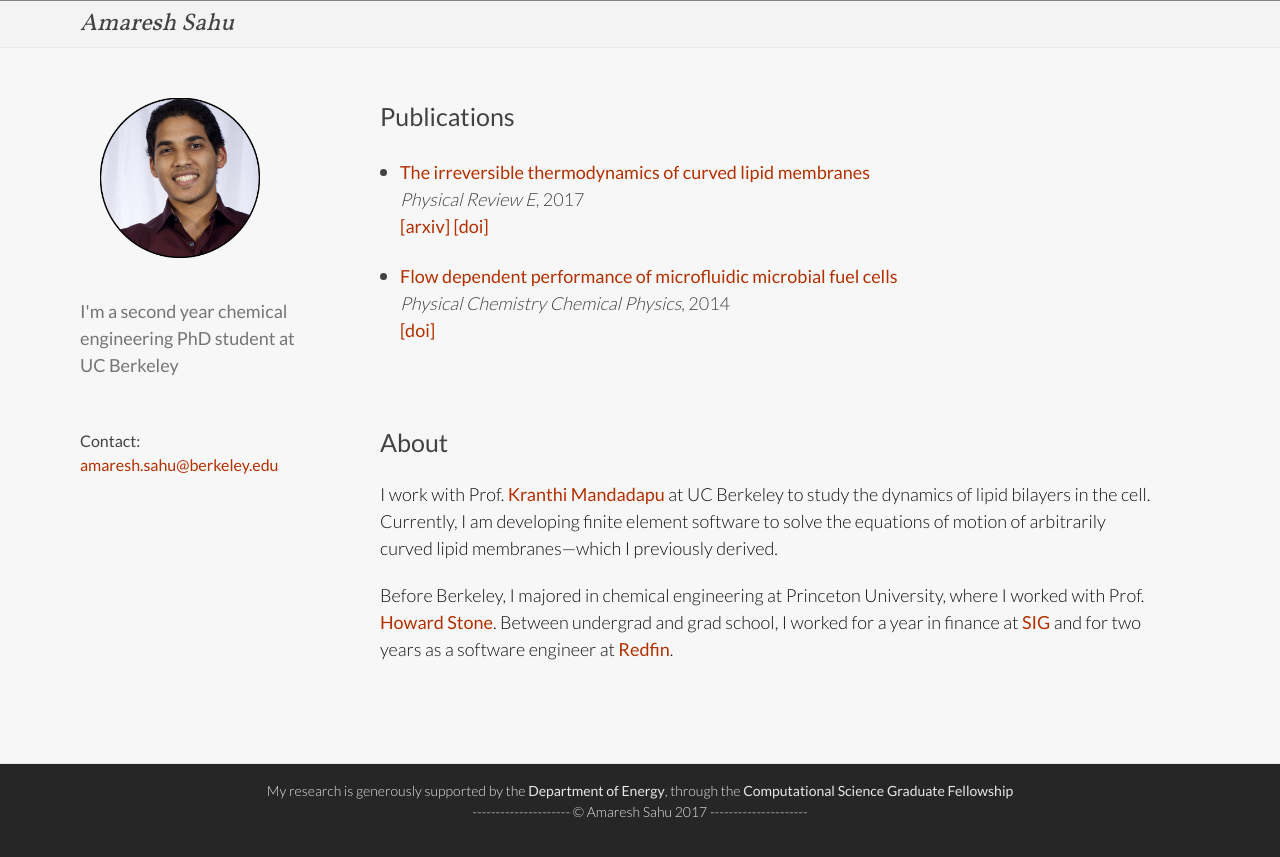
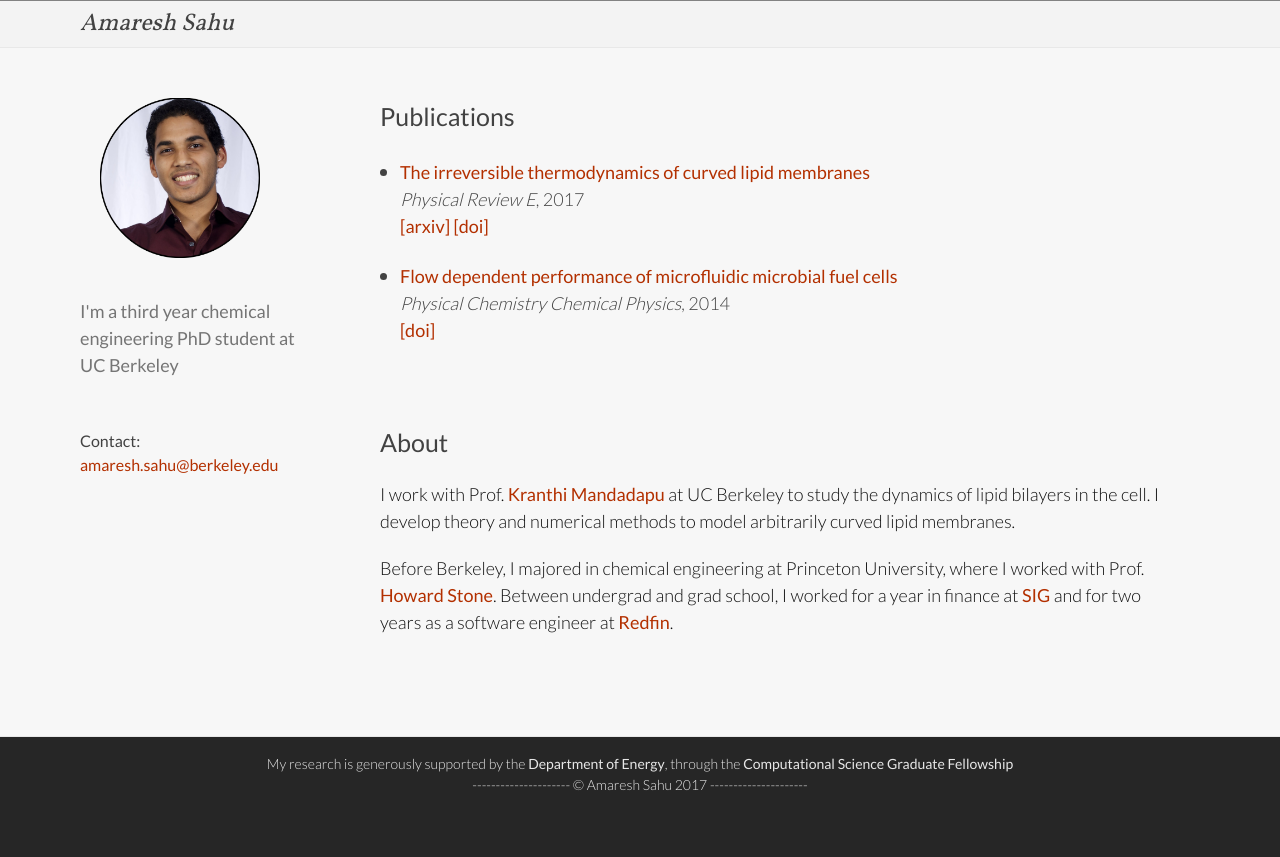
Before and after one commit to amaresh-sahu/amaresh-sahu.github.io, a Jekyll site: the page built from index.html, in a window 1280 px wide. Shown: the top 857 px of the page. Built offline with Jekyll 4.4.1, drawn with Linux system fonts in a browser that asks for light colours.

Commit message:
now a third year, plus update about

```diff
--- a/index.html
+++ b/index.html
@@ -8,7 +8,7 @@ layout: index
 		<div class="intro">
 			<img src="/assets/circle-profile-medium.png" alt="Amaresh Sahu">
 			<h5>
-				I'm a second year chemical engineering PhD student at UC Berkeley
+				I'm a third year chemical engineering PhD student at UC Berkeley
 			</h5>
 			</br>
 			<p>
@@ -55,9 +55,8 @@ layout: index
 				I work with Prof. <a href="http://www.cchem.berkeley.edu/kranthi/" target="_blank">
 					Kranthi Mandadapu</a>
 				at UC Berkeley to study the dynamics of lipid bilayers in the cell.
-				Currently, I am developing finite element software to solve the
-				equations of motion of arbitrarily curved lipid membranes&#151;which
-				I previously derived.
+				I develop theory and numerical methods to model arbitrarily curved
+				lipid membranes.
 				</p>
 				<p>
 				Before Berkeley, I majored in chemical engineering at Princeton University, where I worked
```
